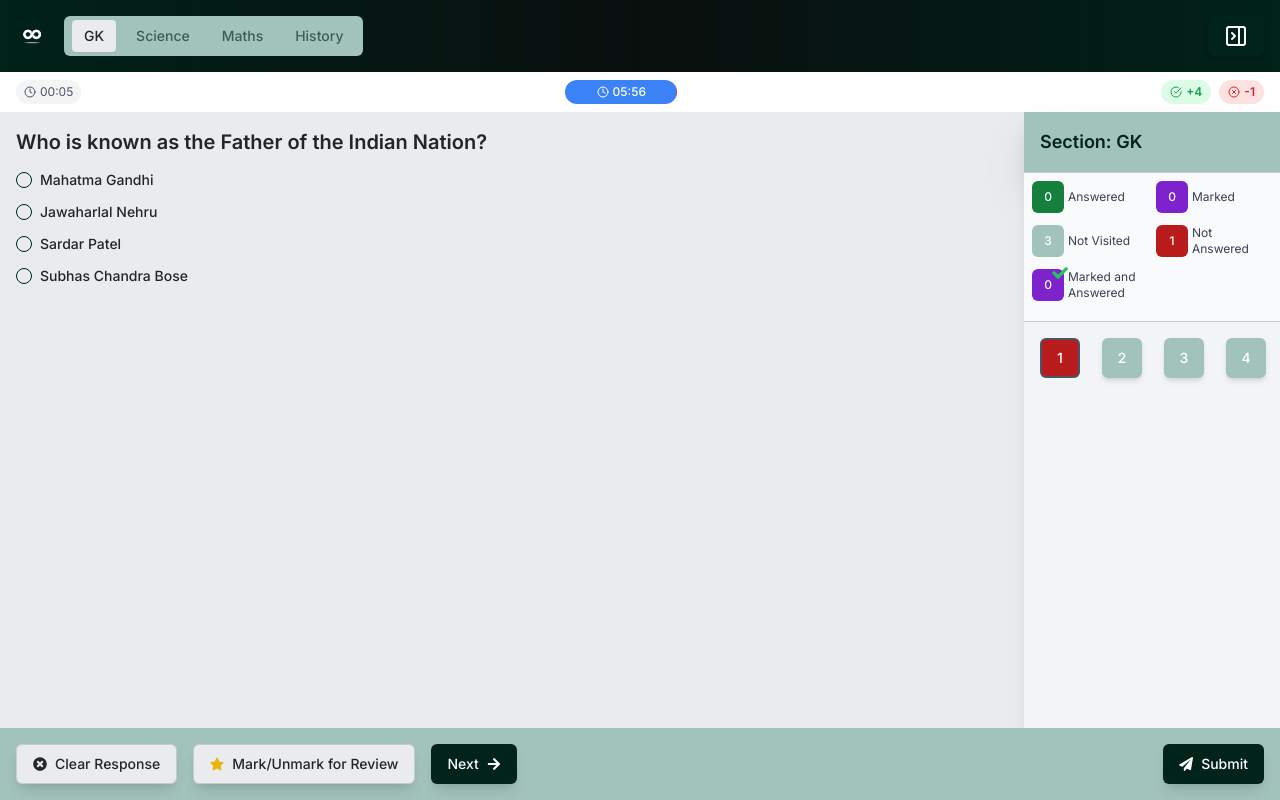
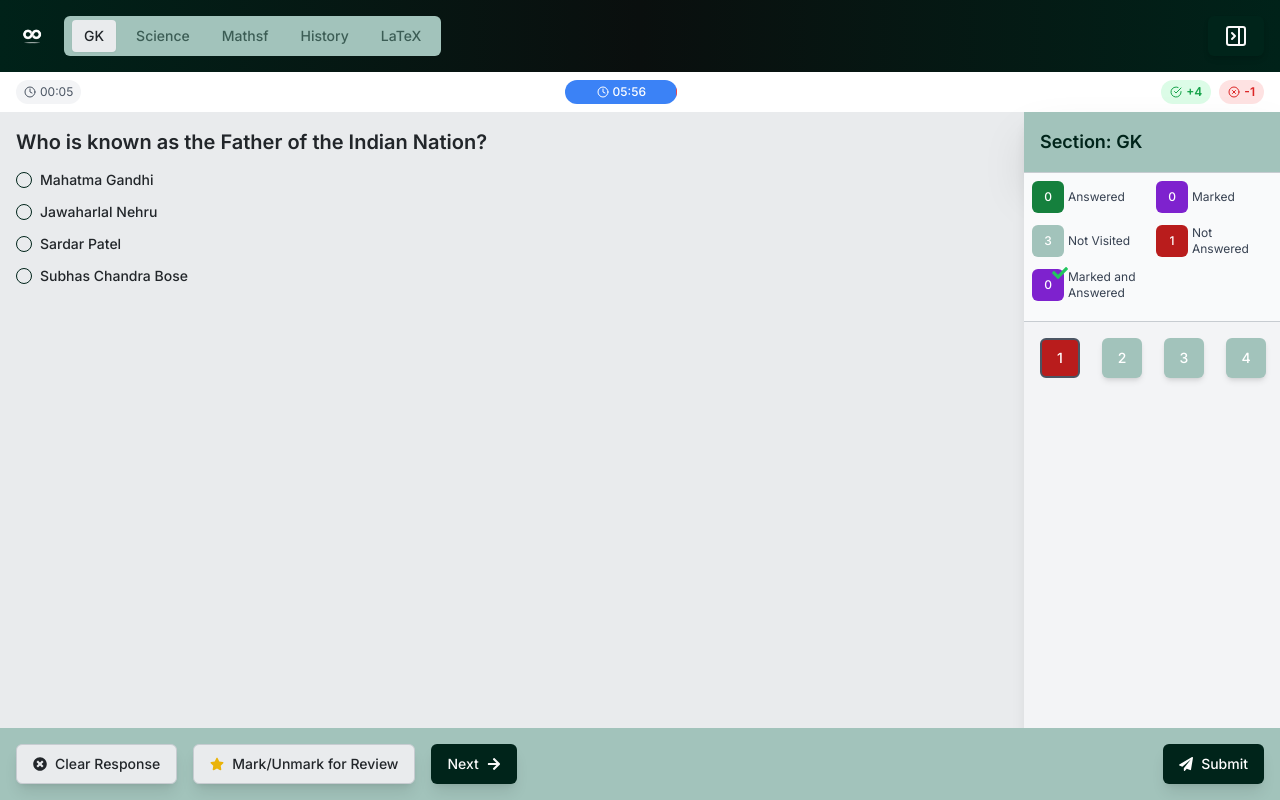
Before and after one commit to destx0/gquiz, a Next.js app: page /test in a window 1280 px wide. Built offline with nearby package versions, Linux system fonts and the light colour scheme.

Commit message:
latex working

```diff
--- a/src/components/Question.jsx
+++ b/src/components/Question.jsx
@@ -2,6 +2,8 @@ import React from "react";
 import { Label } from "@/components/ui/label";
 import { RadioGroup, RadioGroupItem } from "@/components/ui/radio-group";
 import useTestStore from "@/store/testStore";
+import katex from "katex";
+import "katex/dist/katex.min.css";
 
 const Question = ({
 	question,
@@ -11,9 +13,29 @@ const Question = ({
 }) => {
 	const isSubmitted = useTestStore((state) => state.getIsSubmitted());
 
+	const renderMath = (text) => {
+		return text.split(/(\$.*?\$)/).map((part, index) => {
+			if (part.startsWith("$") && part.endsWith("$")) {
+				return (
+					<span
+						key={index}
+						dangerouslySetInnerHTML={{
+							__html: katex.renderToString(part.slice(1, -1), {
+								throwOnError: false,
+							}),
+						}}
+					/>
+				);
+			}
+			return part;
+		});
+	};
+
 	return (
 		<div className="p-4 rounded-lg">
-			<h2 className="text-xl font-semibold mb-4">{question}</h2>
+			<h2 className="text-xl font-semibold mb-4">
+				{renderMath(question)}
+			</h2>
 			<RadioGroup
 				value={selectedOptionIndex}
 				onValueChange={isSubmitted ? undefined : onSelectOption}
@@ -29,7 +51,7 @@ const Question = ({
 						}`}
 					>
 						<RadioGroupItem value={index} disabled={isSubmitted} />
-						<span>{option}</span>
+						<span>{renderMath(option)}</span>
 					</Label>
 				))}
 			</RadioGroup>
--- a/src/data/questions.jsx
+++ b/src/data/questions.jsx
@@ -74,7 +74,7 @@ const questions = [
 		],
 	},
 	{
-		section: "Maths",
+		section: "Mathsf",
 		questions: [
 			{
 				question: "What is 2 + 2?",
@@ -181,6 +181,74 @@ const questions = [
 			},
 		],
 	},
+
+	{
+		section: "LaTeX Math",
+		questions: [
+			{
+				question:
+					"What is the solution to the equation $x^2 - 4x + 4 = 0$?",
+				options: [
+					"$x = 2$",
+					"$x = 0$ or $x = 4$",
+					"$x = -2$ or $x = 2$",
+					"$x = 2$ (double root)",
+				],
+				answerIndex: 3,
+				explanation:
+					"The equation $x^2 - 4x + 4 = 0$ can be factored as $(x-2)^2 = 0$, which has a double root at $x = 2$.",
+			},
+			{
+				question: "What is the derivative of $f(x) = e^x$?",
+				options: [
+					"$f'(x) = e^x$",
+					"$f'(x) = xe^x$",
+					"$f'(x) = e^{x-1}$",
+					"$f'(x) = \\ln(x)$",
+				],
+				answerIndex: 0,
+				explanation: "The derivative of $e^x$ is itself, $e^x$.",
+			},
+			{
+				question:
+					"Simplify the expression $\\frac{\\sin^2 \\theta + \\cos^2 \\theta}{\\tan^2 \\theta + 1}$.",
+				options: [
+					"$\\sin^2 \\theta$",
+					"$\\cos^2 \\theta$",
+					"$1$",
+					"$0$",
+				],
+				answerIndex: 2,
+				explanation:
+					"Using the identities $\\sin^2 \\theta + \\cos^2 \\theta = 1$ and $\\tan^2 \\theta + 1 = \\sec^2 \\theta$, the expression simplifies to $\\frac{1}{\\sec^2 \\theta} = \\cos^2 \\theta$. Then, $\\frac{1}{\\cos^2 \\theta} \\cdot \\cos^2 \\theta = 1$.",
+			},
+			{
+				question: "What is the area of a circle with radius $r$?",
+				options: [
+					"$A = \\pi r^2$",
+					"$A = 2\\pi r$",
+					"$A = \\frac{1}{2}\\pi r^2$",
+					"$A = 4\\pi r^2$",
+				],
+				answerIndex: 0,
+				explanation:
+					"The area of a circle is given by the formula $A = \\pi r^2$, where $r$ is the radius.",
+			},
+			{
+				question:
+					"Solve the system of equations:\n$\\begin{cases}2x + y = 5 \\\\ x - y = 1\\end{cases}$",
+				options: [
+					"$x = 2, y = 1$",
+					"$x = 3, y = -1$",
+					"$x = 1, y = 3$",
+					"$x = 3, y = -2$",
+				],
+				answerIndex: 1,
+				explanation:
+					"Adding the equations eliminates $y$: $3x = 6$, so $x = 2$. Substituting back: $2(2) + y = 5$, so $y = 1$.",
+			},
+		],
+	},
 ];
 
 export default questions;
--- a/src/data/quizData.jsx
+++ b/src/data/quizData.jsx
@@ -192,6 +192,73 @@ const quizData = {
 				},
 			],
 		},
+		{
+			section: "LaTeX Math",
+			questions: [
+				{
+					question:
+						"What is the solution to the equation $x^2 - 4x + 4 = 0$?",
+					options: [
+						"$x = 2$",
+						"$x = 0$ or $x = 4$",
+						"$x = -2$ or $x = 2$",
+						"$x = 2$ (double root)",
+					],
+					answerIndex: 3,
+					explanation:
+						"The equation $x^2 - 4x + 4 = 0$ can be factored as $(x-2)^2 = 0$, which has a double root at $x = 2$.",
+				},
+				{
+					question: "What is the derivative of $f(x) = e^x$?",
+					options: [
+						"$f'(x) = e^x$",
+						"$f'(x) = xe^x$",
+						"$f'(x) = e^{x-1}$",
+						"$f'(x) = ln(x)$",
+					],
+					answerIndex: 0,
+					explanation: "The derivative of $e^x$ is itself, $e^x$.",
+				},
+				{
+					question:
+						"Simplify the expression $\\frac{\\sin^2 \\theta + \\cos^2 \\theta}{\\tan^2 \\theta + 1}$.",
+					options: [
+						"$\\sin^2 \\theta$",
+						"$\\cos^2 \\theta$",
+						"$1$",
+						"$0$",
+					],
+					answerIndex: 2,
+					explanation:
+						"Using the identities $\\sin^2 \\theta + \\cos^2 \\theta = 1$ and $\\tan^2 \\theta + 1 = \\sec^2 \\theta$, the expression simplifies to $\\frac{1}{\\sec^2 \\theta} = \\cos^2 \\theta$. Then, $\\frac{1}{\\cos^2 \\theta} \\cdot \\cos^2 \\theta = 1$.",
+				},
+				{
+					question: "What is the area of a circle with radius $r$?",
+					options: [
+						"$A = \\pi r^2$",
+						"$A = 2\\pi r$",
+						"$A = \\frac{1}{2}\\pi r^2$",
+						"$A = 4\\pi r^2$",
+					],
+					answerIndex: 0,
+					explanation:
+						"The area of a circle is given by the formula $A = \\pi r^2$, where $r$ is the radius.",
+				},
+				{
+					question:
+						"Solve the system of equations:\n$\\begin{cases}2x + y = 5 \\\\ x - y = 1\\end{cases}$",
+					options: [
+						"$x = 2, y = 1$",
+						"$x = 3, y = -1$",
+						"$x = 1, y = 3$",
+						"$x = 3, y = -2$",
+					],
+					answerIndex: 1,
+					explanation:
+						"Adding the equations eliminates $y$: $3x = 6$, so $x = 2$. Substituting back: $2(2) + y = 5$, so $y = 1$.",
+				},
+			],
+		},
 	],
 };
 
```
